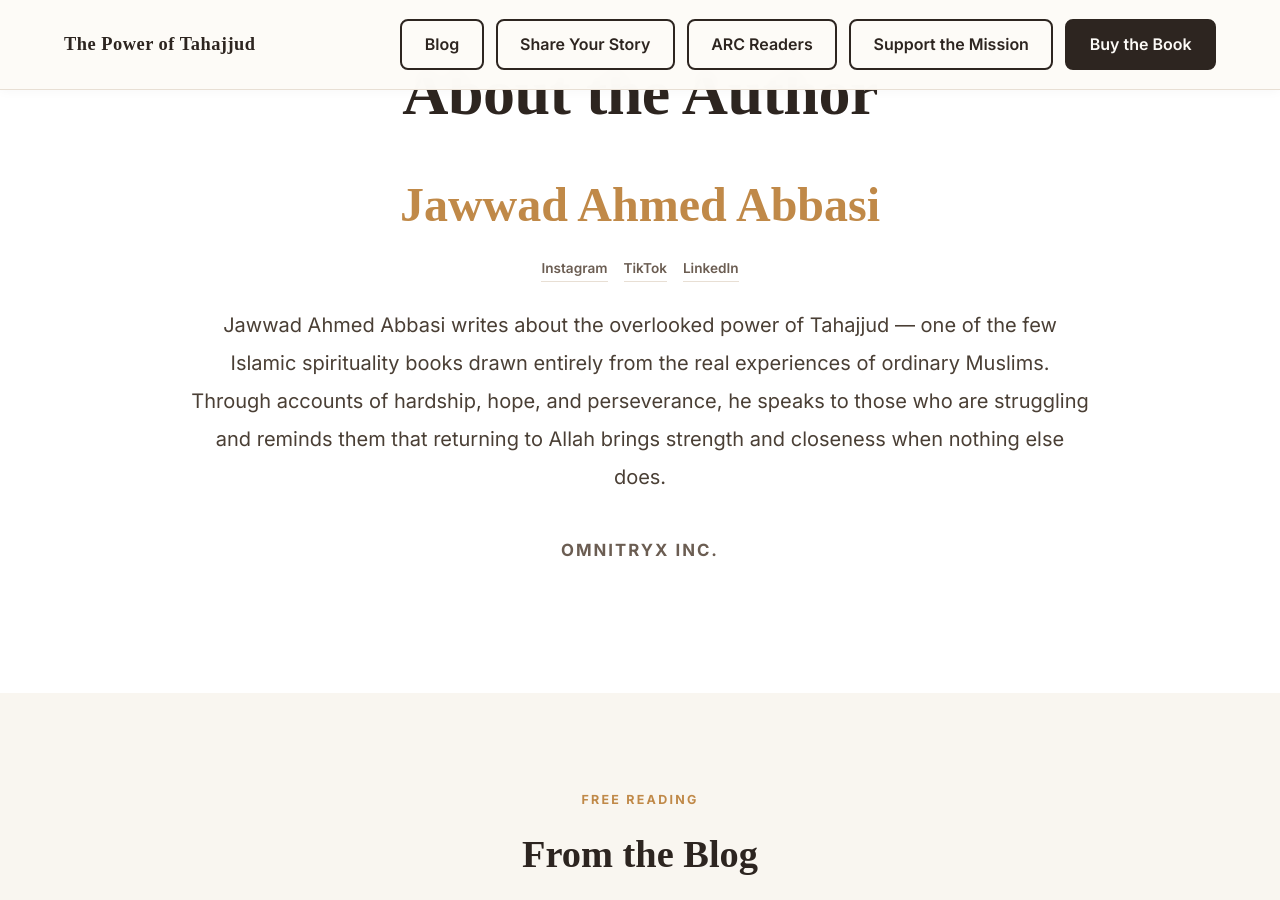
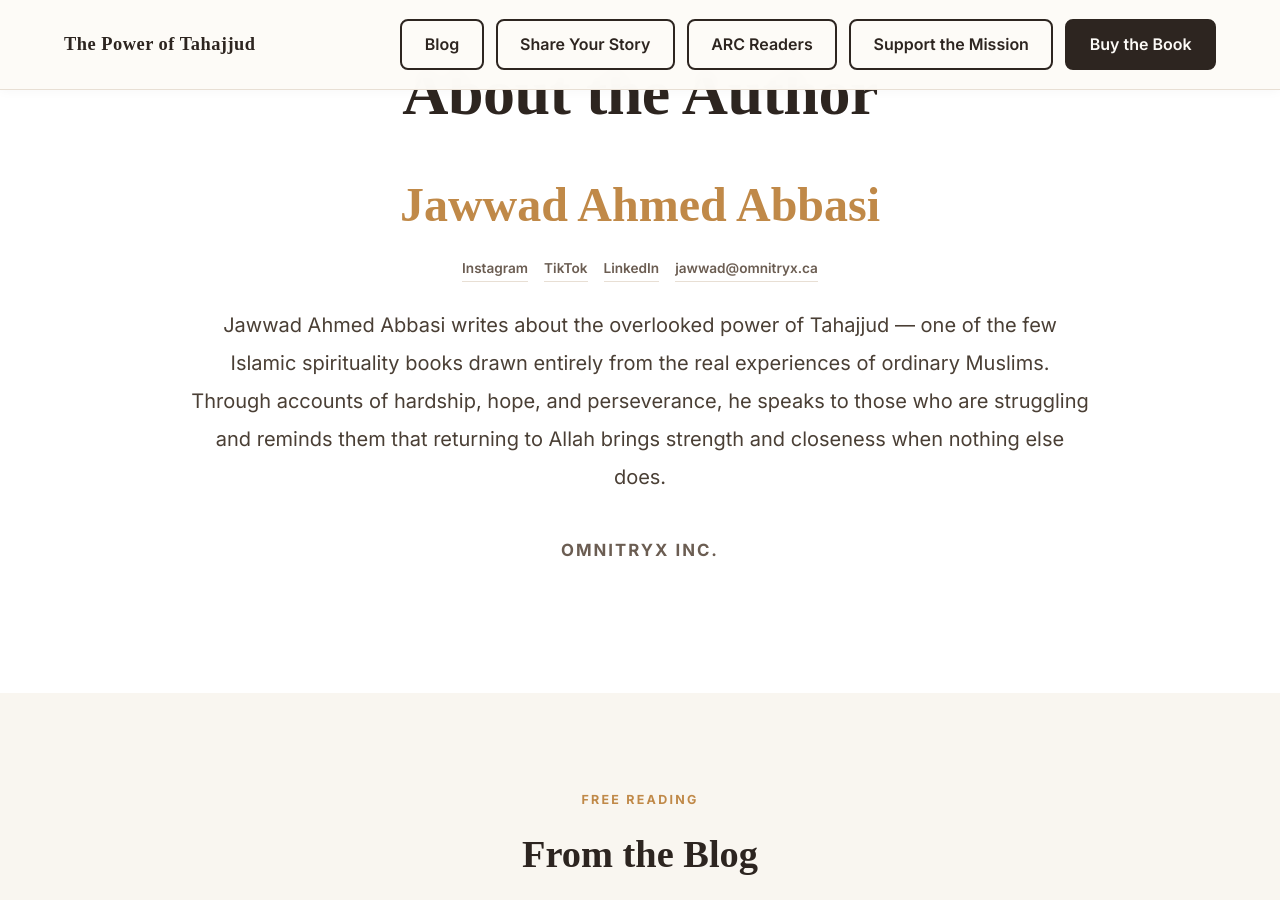
Before and after one commit to Omnitryx-Inc/tahajjud-fe-main, a Jekyll site: the page built from pages/index.html, in a window 1280 px wide and 900 px high, scrolled down 5969 px. Built offline with Jekyll 4.4.1, drawn with Linux system fonts in a browser that asks for light colours; some web fonts are replaced.

Commit message:
adjustments

```diff
--- a/pages/index.html
+++ b/pages/index.html
@@ -289,6 +289,7 @@ permalink: /
             <a href="https://www.instagram.com/jawwad_ab/" target="_blank" rel="noopener">Instagram</a>
             <a href="https://www.tiktok.com/@jawwad_ab" target="_blank" rel="noopener">TikTok</a>
             <a href="https://www.linkedin.com/in/jaabbasi/" target="_blank" rel="noopener">LinkedIn</a>
+            <a href="mailto:jawwad@omnitryx.ca" rel="me">jawwad@omnitryx.ca</a>
         </div>
         <p class="author-bio">
             Jawwad Ahmed Abbasi writes about the overlooked power of Tahajjud — one of the few Islamic spirituality books drawn entirely from the real experiences of ordinary Muslims. Through accounts of hardship, hope, and perseverance, he speaks to those who are struggling and reminds them that returning to Allah brings strength and closeness when nothing else does.
```
